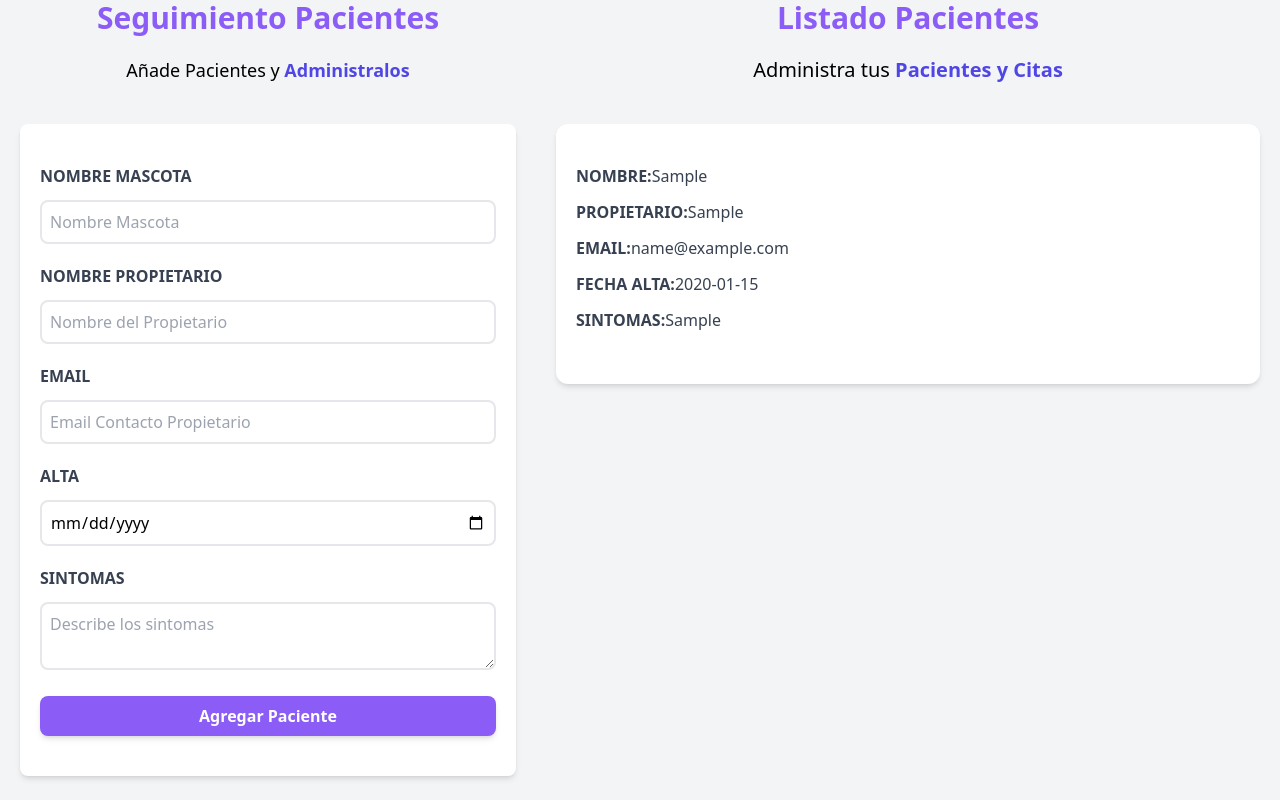
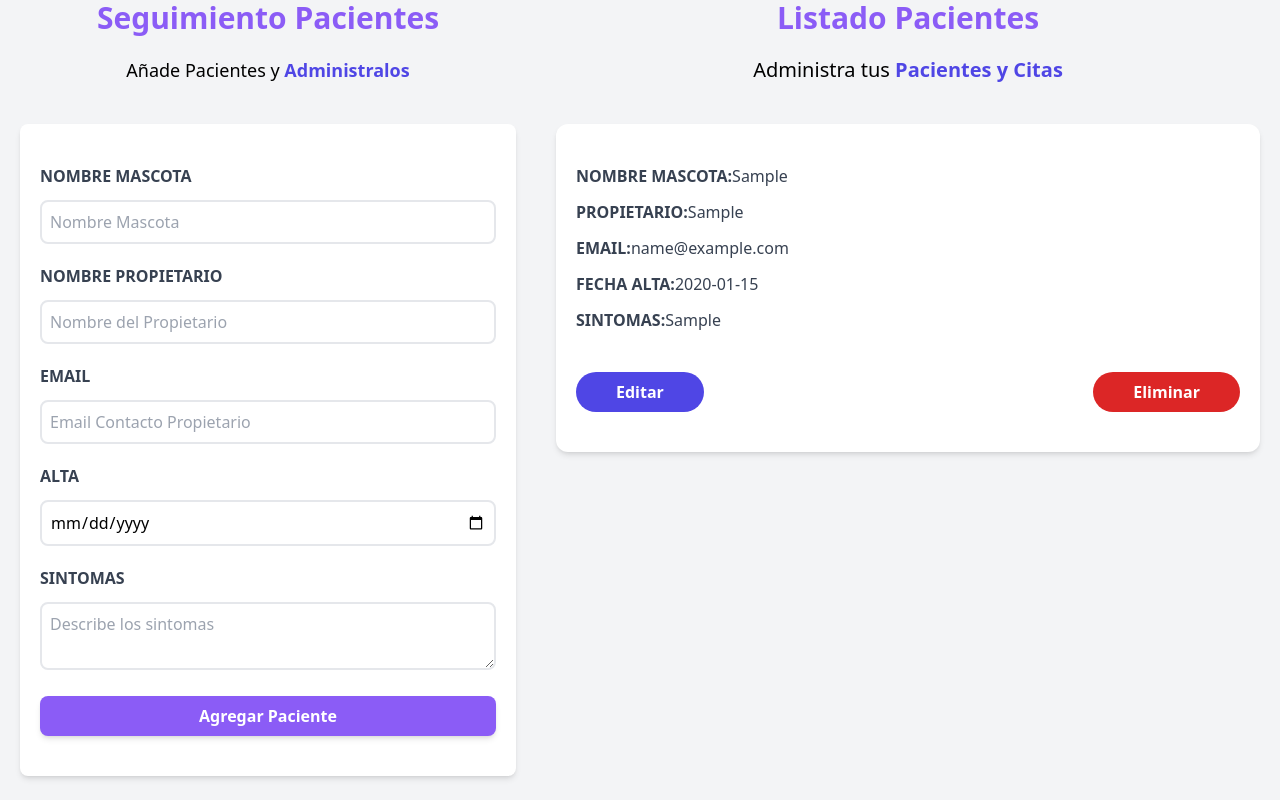
Before and after one commit to David-lp-ops/app-cita, a React (Vite) app: page / in a window 1280 px wide. Both pictures are taken after typing "Sample", "Sample", "name@example.com", "2020-01-15", "Sample" into the empty fields and a click on the input "Agregar Paciente". Shown: the part 176-976 px from the top of the page. Built offline with nearby package versions, Linux system fonts and the light colour scheme.

Commit message:
Agregando Botones editar y eliminar

```diff
--- a/src/App.jsx
+++ b/src/App.jsx
@@ -5,6 +5,7 @@
 
 function App() {
   const [pacientes, setPacientes] = useState([])
+  const [paciente, setPaciente] = useState({})
 
   return (
     <div className="container mx-auto mt-20">
@@ -18,7 +19,7 @@
        />
       <ListadoPacientes
        pacientes={pacientes}
-
+       setPaciente={setPaciente}
       />
      </div>
 
--- a/src/components/ListadoPacientes.jsx
+++ b/src/components/ListadoPacientes.jsx
@@ -1,5 +1,5 @@
 import Paciente from "./Paciente"
-const ListadoPacientes = ({pacientes}) => {
+const ListadoPacientes = ({pacientes,setPaciente}) => {
 
   return (
     <div className='md:w-1/2 lg:w-3/5 md:h-screen overflow-y-scroll'>
@@ -14,8 +14,9 @@
                 </p>
                 {pacientes.map(paciente => (
                   <Paciente
-
+                      key={paciente.id}
                       paciente={paciente}
+                      setPaciente={setPaciente}
 
                   />)
 
--- a/src/components/Paciente.jsx
+++ b/src/components/Paciente.jsx
@@ -3,7 +3,7 @@
   return (
     <div className="mx-5 my-10 bg-white shadow-md px-5 py-10 rounded-xl">
             <p className='font-bold mb-3 text-gray-700 uppercase
-            '>Nombre:{""}
+            '>Nombre Mascota:{""}
                <span className='font-normal normal-case'>{nombre}</span>
             </p>
 
@@ -23,6 +23,18 @@
             '>Sintomas:{""}
                <span className='font-normal normal-case'>{sintomas}</span>
             </p>
+            <div className="flex justify-between mt-10">
+               <button type="button"
+               className="py-2 px-10 bg-indigo-600 hover:bg-indigo-700 text-white font-bold rounded-full">
+                  Editar
+
+               </button>
+               <button type="button"
+               className="py-2 px-10 bg-red-600 hover:bg-red-700 text-white font-bold rounded-full">
+                  Eliminar
+
+               </button>
+            </div>
 
         </div>
   )
```
